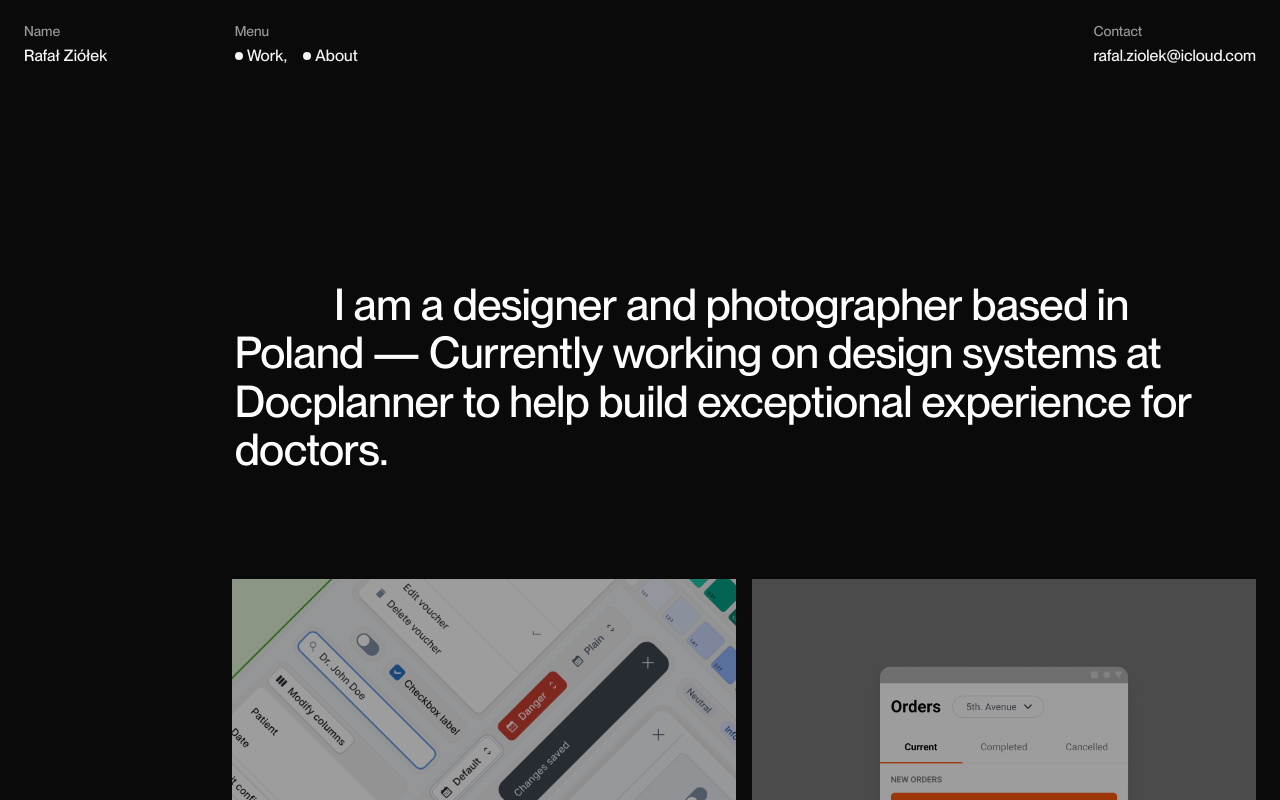
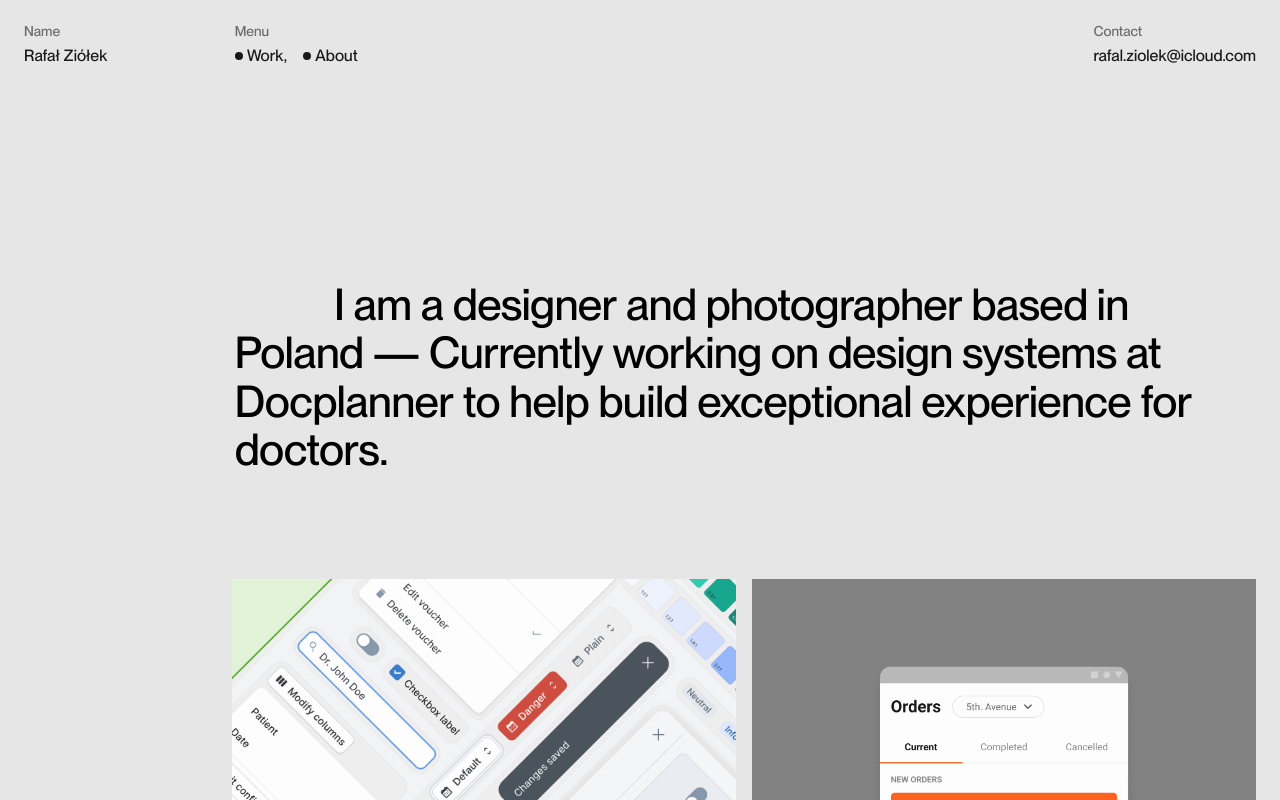
Before and after one commit to rafalziolek/portfolio, a Next.js app: page / in a window 1280 px wide. Shown: the top 800 px of the page. Built offline with nearby package versions, Linux system fonts and the light colour scheme.

Commit message:
light mode

```diff
--- a/src/app/about/Components/AboutHeader.jsx
+++ b/src/app/about/Components/AboutHeader.jsx
@@ -1,7 +1,6 @@
 import styles from './AboutHeader.module.scss';
 import Text from '@/components/Text/text';
 import List from '@/components/List/List';
-
 import { Stack, StackItem } from '@/components/Stack/Stack';
 import Grid from '@/components/Grid/Grid';
 import GridItem from '@/components/Grid/GridItem';
--- a/src/app/globals.scss
+++ b/src/app/globals.scss
@@ -58,19 +58,22 @@
   // Raw colors
 
   --color-white: hsl(0, 0%, 100%);
-  --color-white-0-5: rgba(255, 255, 255, 0.5);
-  --color-black: #0a0a0a;
+  --color-gray: hsl(0, 0%, 90%);
+  --color-white-0-5: rgba(255, 255, 255, 0.6);
+  --color-black: #000;
+  --color-black-0-5: rgba(0, 0, 0, 0.6);
   --color-blue: #3f8ae2;
   --color-blue: color(display-p3 0.241 0.565 0.88 / 1);
   --color-orange: #e5874f;
   --color-orange: color(display-p3 0.903 0.474 0.186 / 1);
 
   // Semantic colors
-  --color-foreground-primary: var(--color-white);
-  --color-foreground-secondary: var(--color-white-0-5);
-  --color-foreground-primary-inverted: var(--color-black);
-  --color-background-primary: var(--color-black);
-  --color-background-primary-inverted: var(--color-white);
+  --color-foreground-primary: var(--color-black);
+  --color-foreground-secondary: var(--color-black-0-5);
+  --color-foreground-secondary-inverted: var(--color-white-0-5);
+  --color-foreground-primary-inverted: var(--color-white);
+  --color-background-primary: var(--color-gray);
+  --color-background-primary-inverted: var(--color-black);
 
   --caption-margin: 131px;
 }
@@ -101,16 +104,12 @@ body {
   min-height: 100%;
   overflow-x: hidden;
   font-family: var(--font-family);
-  // scroll-behavior: smooth !important;
 }
 
 body {
   color: var(--color-foreground-primary);
   background: var(--color-background-primary);
   overflow: visible;
-  // scroll-behavior: smooth;
-
-  // padding: var(--space-xs);
 }
 
 a {
@@ -128,8 +127,9 @@ p {
 
 @media (prefers-color-scheme: dark) {
   :root {
-    --color-forground-primary: var(--color-white);
+    --color-foreground-primary: var(--color-white);
     --color-background-primary: var(--color-black);
+    --color-foreground-secondary: var(--color-white-0-5);
   }
   html {
     color-scheme: dark;
--- a/src/app/layout.jsx
+++ b/src/app/layout.jsx
@@ -3,7 +3,7 @@ import Footer from '@/components/footer/footer';
 import localFont from 'next/font/local';
 
 export const metadata = {
-  title: 'Rafał Ziółek * Digital Product Designer',
+  title: 'Rafał Ziółek — Product Designer & Photographer',
   description: '',
 };
 
--- a/src/components/Project/project.module.scss
+++ b/src/components/Project/project.module.scss
@@ -90,3 +90,16 @@
     }
   }
 }
+
+@media (prefers-color-scheme: light) {
+  .project {
+    & figure {
+      & img {
+        opacity: 0.9;
+        &:hover {
+          opacity: 1;
+        }
+      }
+    }
+  }
+}
--- a/src/components/Text/text.module.scss
+++ b/src/components/Text/text.module.scss
@@ -45,16 +45,18 @@
   }
 
   &.secondary {
-    color: var(--color-foreground-primary);
-    opacity: 0.6;
+    color: var(--color-foreground-secondary);
+    // opacity: 0.6;
+    // mix-blend-mode: difference;
+  }
+  &.secondary-inverted {
+    color: var(--color-foreground-secondary-inverted);
+    // opacity: 0.6;
     // mix-blend-mode: difference;
   }
 }
 @media screen and (min-width: 800px) {
   .Text {
-    &.display-heading {
-      font-size: var(--font-size-xl);
-    }
     &.text-indent {
       text-indent: calc((100vw / 6) - 7px);
     }
--- a/src/components/footer/footer.module.scss
+++ b/src/components/footer/footer.module.scss
@@ -65,7 +65,7 @@
     transition: 100ms all;
     width: 100%;
     border-bottom-style: solid;
-    border-bottom-color: white;
+    border-bottom-color: var(--color-foreground-primary);
     margin-block: 10px;
 
     &:hover {
--- a/src/components/main-nav/MainNav.jsx
+++ b/src/components/main-nav/MainNav.jsx
@@ -15,7 +15,7 @@ function MainNav() {
           <Stack direction='column' gap='2' alignItems='start'>
             <Text
               type='caption'
-              color='secondary'
+              color='secondary-inverted'
               style={{ fontVariantPosition: 'super', lineHeight: '100%' }}
             >
               Name
@@ -30,7 +30,7 @@ function MainNav() {
             <Text
               type='caption'
               as='span'
-              color='secondary'
+              color='secondary-inverted'
               style={{ fontVariantPosition: 'super', lineHeight: '100%' }}
             >
               Menu
@@ -50,7 +50,7 @@ function MainNav() {
             {' '}
             <Text
               type='caption'
-              color='secondary'
+              color='secondary-inverted'
               style={{ fontVariantPosition: 'super', lineHeight: '100%' }}
             >
               Contact
--- a/src/components/main-nav/MainNav.module.scss
+++ b/src/components/main-nav/MainNav.module.scss
@@ -21,7 +21,7 @@
     position: relative;
     font-size: var(--font-size-body);
     // line-height: 100%;
-    color: var(--color-foreground-primary);
+    color: var(--color-foreground-primary-inverted);
     font-weight: var(--font-weight-m);
 
     &.mail {
@@ -44,12 +44,12 @@
       justify-content: center;
       &.link-glyph-blue {
         box-shadow: none;
-        color: #000;
+        color: var(--color-foreground-primary-inverted);
         background: var(--color-blue);
       }
       &.link-glyph-orange {
         box-shadow: none;
-        color: #000;
+        color: var(--color-foreground-primary-inverted);
         background: var(--color-orange);
       }
     }
@@ -73,6 +73,10 @@
   }
 }
 
+.logo a {
+  color: var(--color-foreground-primary-inverted);
+}
+
 @media screen and (max-width: 800px) {
   .main-nav {
     & > div {
```
Also changed, not shown: src/app/about/Components/ProfilePhoto/ProfilePhoto.module.scss (+8 -0 lines).
